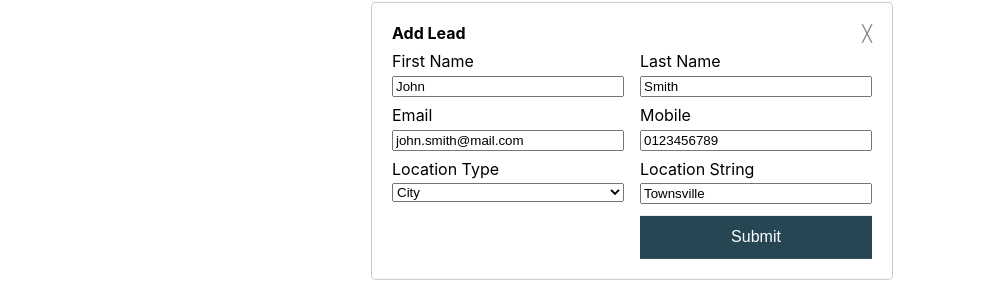
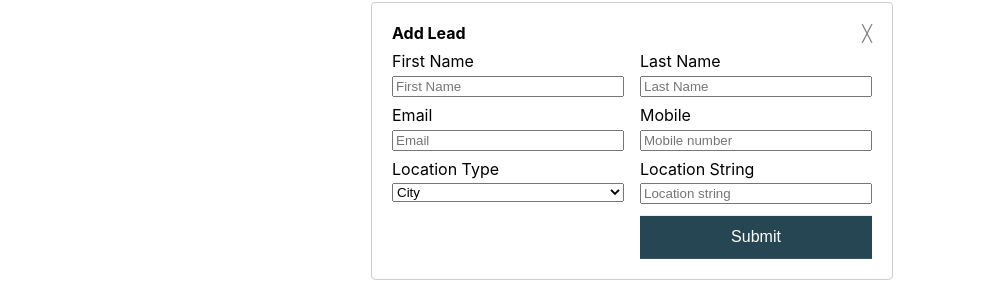
Before and after one commit to DinhL3/fe_test, a React (Create React App) app: page / in a window 1280 px wide. Both pictures are taken after a click on the button "Add Lead". Shown: the part 259-541 px from the top of the page, without its empty margins (8-1001 px from the left). Built offline with nearby package versions, Linux system fonts and the light colour scheme; no server answers.

Commit message:
deleted default value

```diff
--- a/src/components/AddLeadForm.js
+++ b/src/components/AddLeadForm.js
@@ -71,7 +71,6 @@ const AddLeadForm = () => {
             id="first_name"
             name="first_name"
             required
-            value="John"
             ref={firstNameInputRef} // ref this
           />
           <label htmlFor="email">Email</label>
@@ -81,7 +80,6 @@ const AddLeadForm = () => {
             id="email"
             name="email"
             required
-            value="john.smith@mail.com"
             ref={emailInputRef}
           />
           <label htmlFor="location_type">Location Type</label>
@@ -104,7 +102,6 @@ const AddLeadForm = () => {
             id="last_name"
             name="last_name"
             required
-            value="Smith"
             ref={lastNameInputRef}
           />
           <label htmlFor="mobile">Mobile</label>
@@ -113,7 +110,6 @@ const AddLeadForm = () => {
             placeholder="Mobile number"
             id="mobile"
             name="mobile"
-            value="0123456789"
             required
             ref={mobileInputRef}
           />
@@ -124,7 +120,6 @@ const AddLeadForm = () => {
             id="location_string"
             type="text"
             placeholder="Location string"
-            value="Townsville"
             required
             ref={locationStringInputRef}
           />
```
